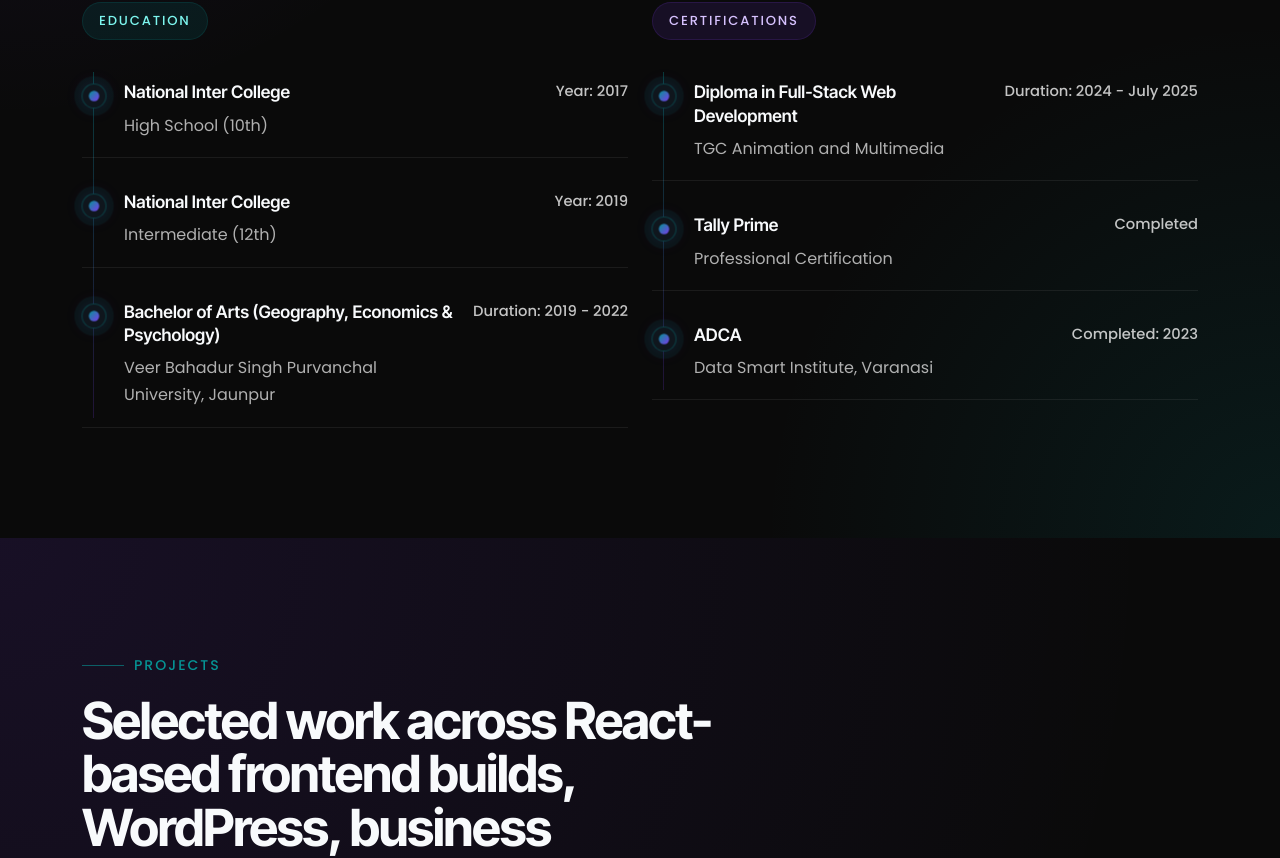
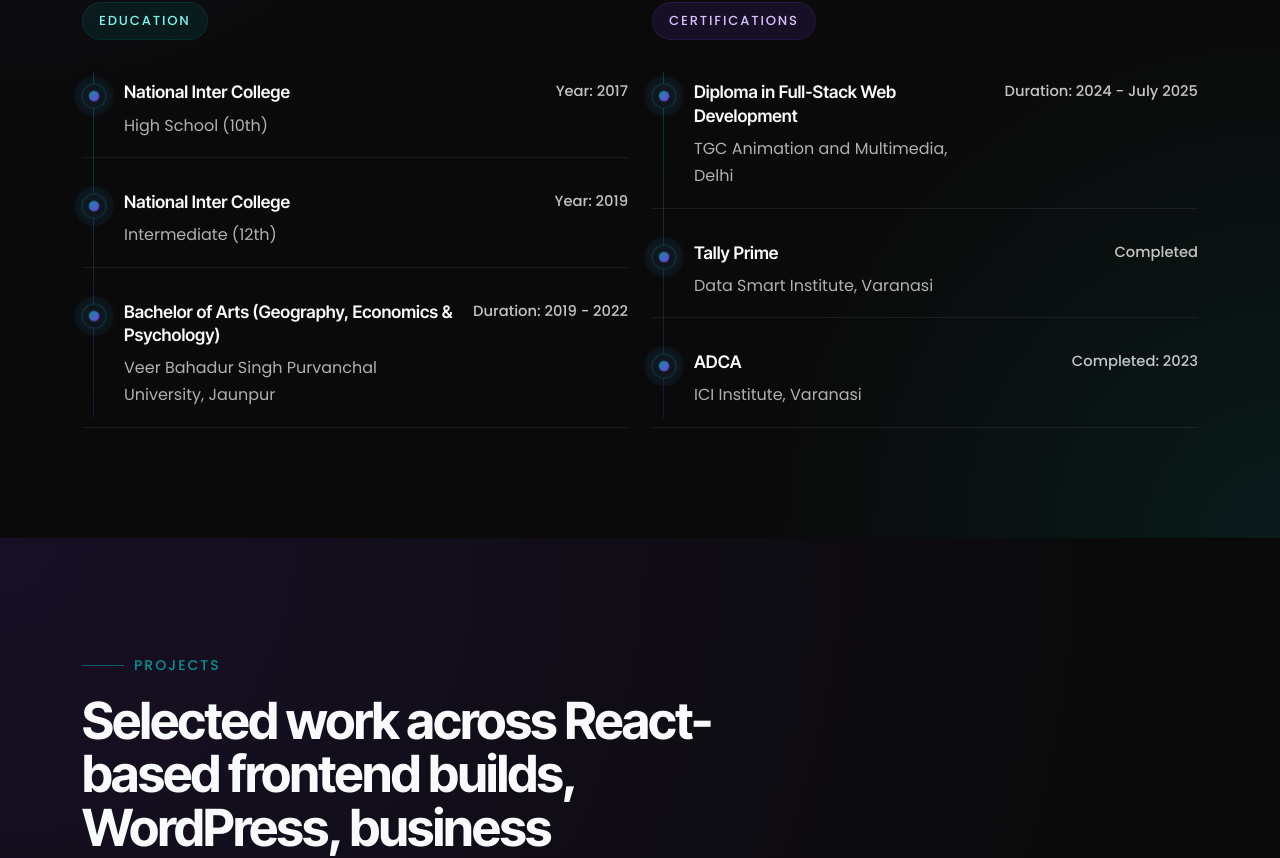
Before and after one commit to iShubham1111/shubham1111x, a React (Vite) app: page / in a window 1280 px wide. Shown: the part 3668-4526 px from the top of the page. Built offline with nearby package versions, Linux system fonts and the light colour scheme.

Commit message:
Certification

```diff
--- a/src/components/Education/Education.jsx
+++ b/src/components/Education/Education.jsx
@@ -21,17 +21,17 @@ const educationItems = [
 const certificationItems = [
   {
     title: "Diploma in Full-Stack Web Development",
-    subtitle: "TGC Animation and Multimedia",
+    subtitle: "TGC Animation and Multimedia, Delhi",
     meta: "Duration: 2024 - July 2025",
   },
   {
     title: "Tally Prime",
-    subtitle: "Professional Certification",
+    subtitle: "Data Smart Institute, Varanasi",
     meta: "Completed",
   },
   {
     title: "ADCA",
-    subtitle: "Data Smart Institute, Varanasi",
+    subtitle: "ICI Institute, Varanasi",
     meta: "Completed: 2023",
   },
 ];
```
